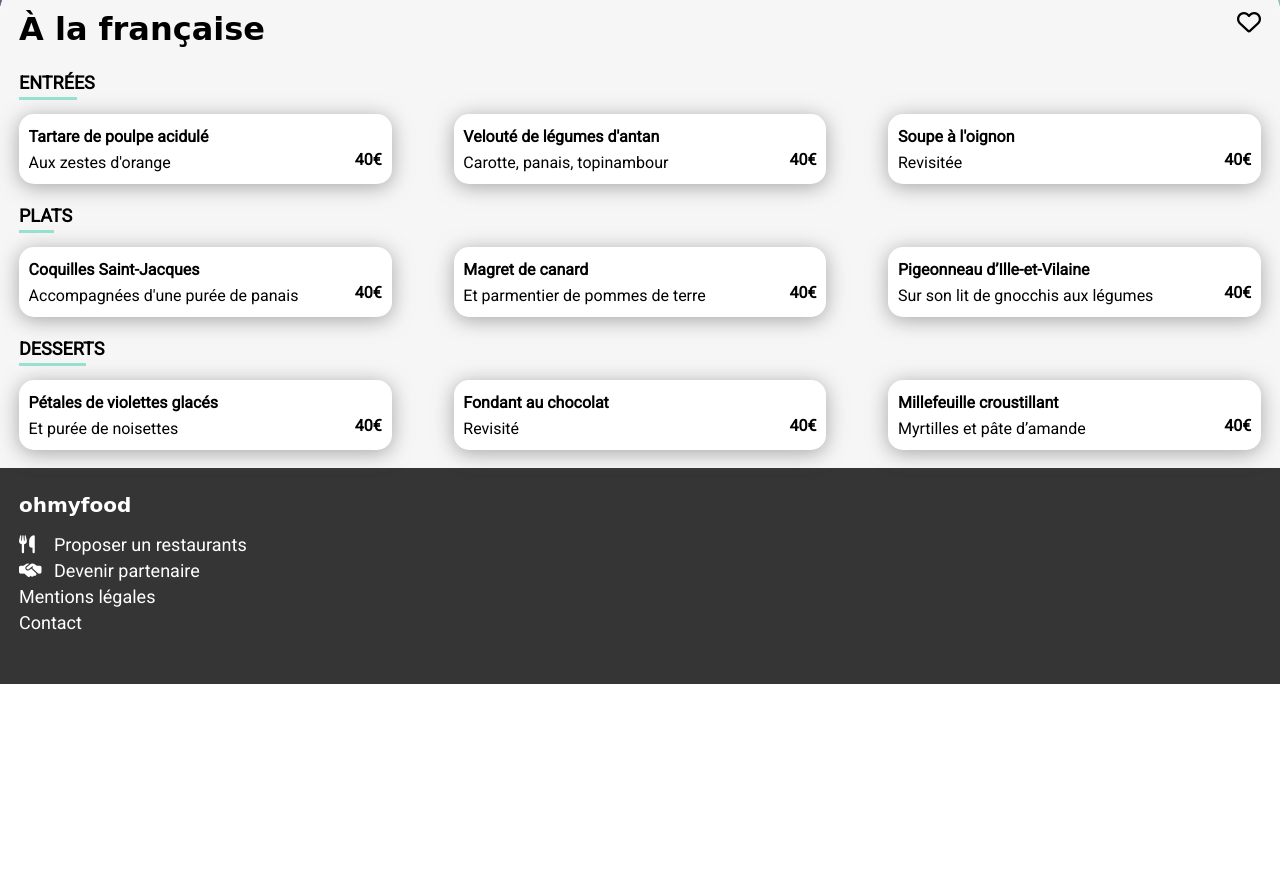
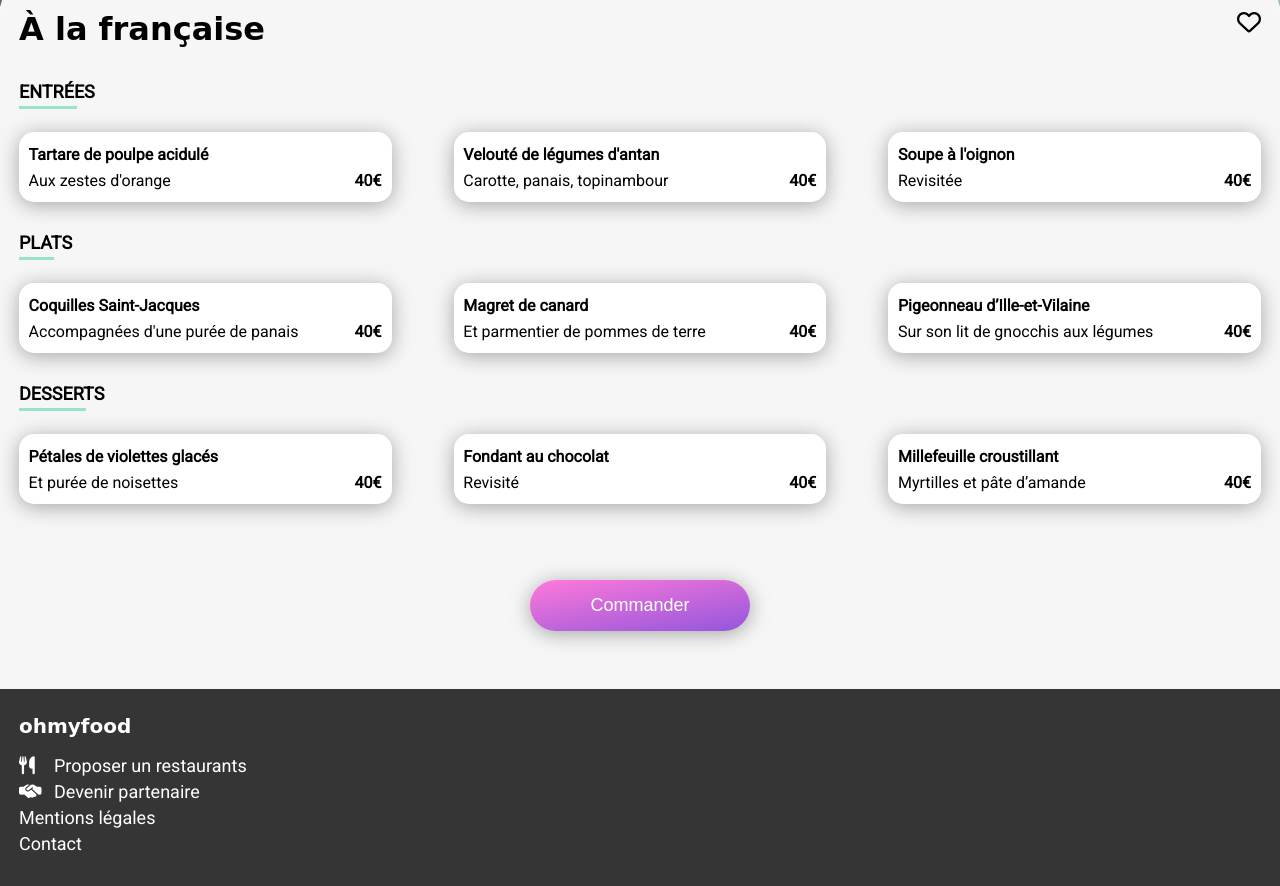
Before and after one commit to AdelaideAA/Openclassrooms---P3, a website: page menu/alafrancaise.html in a window 1280 px wide. Shown: the part 474-1360 px from the top of the page. Before the commit the page ends 1158 px from the top, so only its background shows below. Drawn offline with Linux system fonts and the light colour scheme; a web font is replaced by a local one.

Commit message:
ajout de l'effet des cards menus lors de l'ouverture de la page + ajout du bouton commander

```diff
--- a/menu/alafrancaise.html
+++ b/menu/alafrancaise.html
@@ -132,8 +132,11 @@
                     </article>
 
                 </div>
+            </section>
+            <div class="conteiner-btn">
+                <button class="btn-pink">Commander</button>
+            </div>
 
-            </section>
 
         </div>
     </main>
--- a/sass/layout/_layout-menu.scss
+++ b/sass/layout/_layout-menu.scss
@@ -4,6 +4,25 @@
     margin-top: -36px;
     position: relative;
     z-index: 1;
+    & .conteiner-btn{
+        display: flex;
+        align-items: center;
+        justify-content: center;
+        margin-top: 58px;
+    }
+    & .btn-pink{
+        @include btn-pink;
+
+    }
+}
+
+.menu__image{
+    img{
+        width: 100%;
+        max-height:50vh;
+        object-fit: cover;
+
+    }
 }
 
 .menu__title{
@@ -25,9 +44,10 @@
 
 .dish{
     h2{
-        line-height: 1.5;
+        line-height: 2.5;
         box-shadow: -9px 16px 0px -9px $tertiary-color;
         display: inline;
         font-size: map-get($map: $font-size, $key: component-title);
+
     }
 }
--- a/sass/layout/_menu-card.scss
+++ b/sass/layout/_menu-card.scss
@@ -1,3 +1,4 @@
+
 .menu-card {
     position: relative;
     display: flex;
@@ -6,7 +7,9 @@
     justify-content: center;
     background-color: white;
     height: 70px;
-    //align-content: flex-start;
+    opacity: 0;
+    animation: entry-menu-card 1500ms ease-in-out both;
+    margin: 14px 0px;
     @include layout-card;
 
     @include desktop-only {
@@ -21,7 +24,6 @@
         white-space: nowrap;
         overflow: hidden;
         width: 85%;
-        transition: all 500ms ease-out 50ms;
     }
 
     &__byline {
@@ -31,14 +33,16 @@
         overflow: hidden;
         width: 80%;
         margin: 0.2rem 0.6rem;
-        transition: all 500ms ease-out 50ms;
+        transition: all 500ms ease-in-out;
     }
 
     &__price {
         margin: 0.2rem 0;
         font-weight: bold;
-        transform: translate(-5px, 10px);
-        transition: all 500ms ease-out 50ms;
+        transform: translate(-5px, 13px);
+        transition: all 500ms ease-in-out;
+        position: absolute;
+        right: 5px;
     }
 
 
--- a/sass/layout/_menu-img.scss
+++ /dev/null
@@ -1,11 +0,0 @@
-.menu__image{
-    //width: 100%;
-    //max-height: 60vh;
-
-    img{
-        width: 100%;
-        max-height:50vh;
-        object-fit: cover;
-
-    }
-}
--- a/sass/main.scss
+++ b/sass/main.scss
@@ -1,12 +1,11 @@
 @import "./utils/variables";
-@import "./utils/functions";
+@import "./utils/keyframes";
 @import "./utils/mixins";
 @import "./base/base";
 @import "./components/animation-heart";
 @import "./components/load-spinner";
 @import "./layout/header";
 @import "./layout/layout-menu";
-@import "./layout/menu-img";
 @import "./layout/menu-card";
 @import "./layout/footer";
 @import "./pages/place";
--- /dev/null
+++ b/sass/utils/_keyframes.scss
@@ -0,0 +1,10 @@
+@keyframes entry-menu-card {
+    0% {
+        opacity: 0;
+        transform: translateY(20px);
+    }
+    100% {
+        opacity: 1;
+        transform: translateY(0);
+    }
+}
```
Also changed, not shown: sass/components/_animation-heart.scss (+0 -26 lines), sass/utils/_functions.scss (deleted), style.css, 1 other file.
